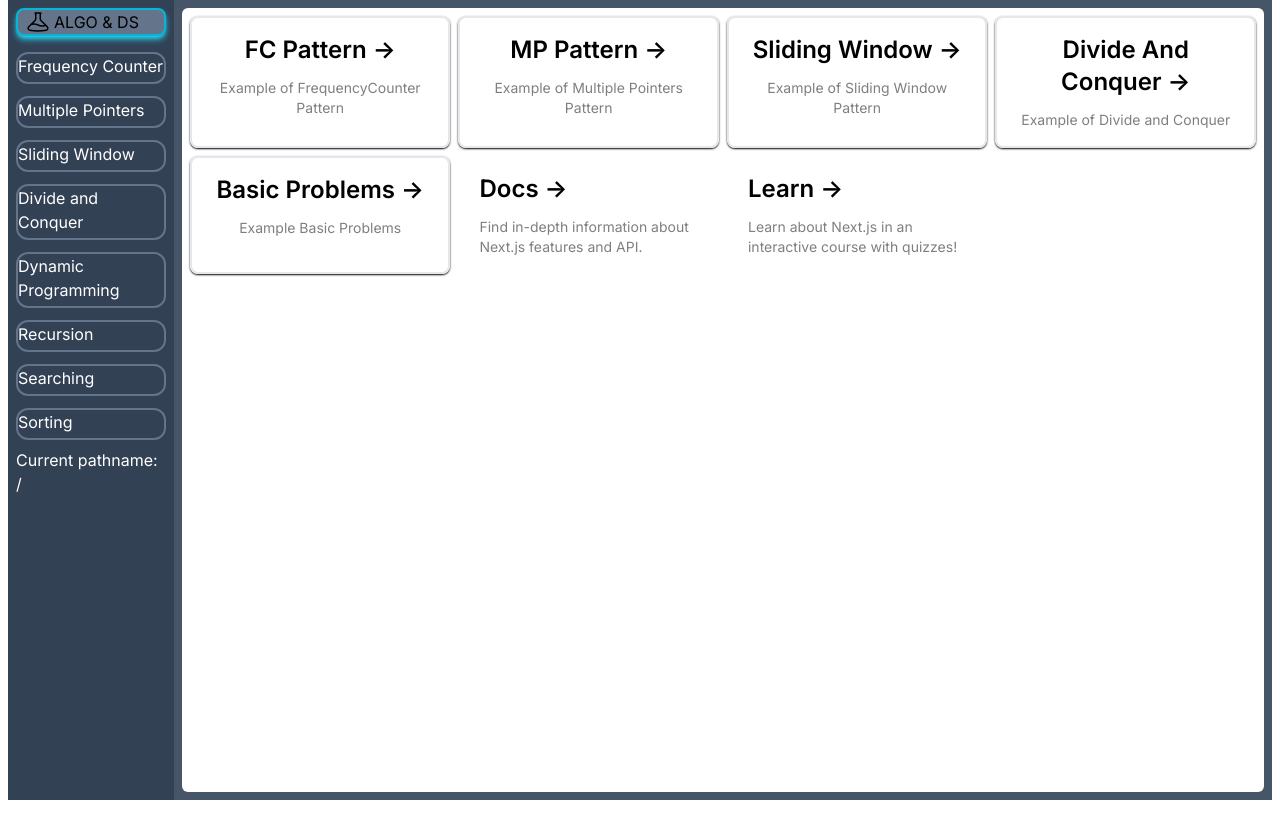
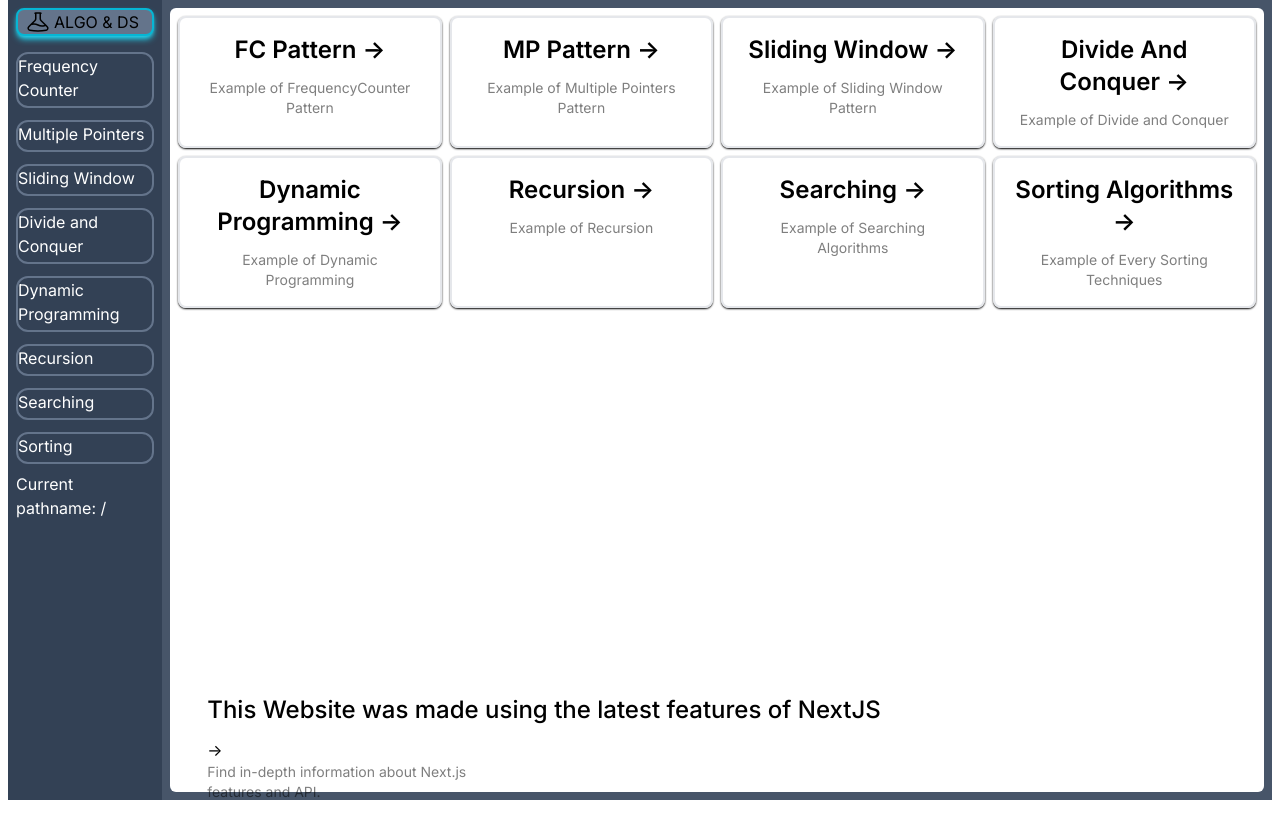
Before and after one commit to mehediasif/js-algorithms-and-data-structures, a Next.js app: page / in a window 1280 px wide. Built offline with nearby package versions, Linux system fonts and the light colour scheme.

Commit message:
Every Route is done

```diff
--- a/components/GridItems.jsx
+++ b/components/GridItems.jsx
@@ -2,6 +2,7 @@ import React from "react";
 import Link from "next/link";
 export default function GridItems() {
     return(
+      <>
         <div className="mb-16 grid gap-2 text-center lg:mb-0 lg:grid-cols-4 lg:text-left">
 
         <Link
@@ -69,56 +70,86 @@ export default function GridItems() {
         </Link>
 
         <Link
-          href={'/testiRt'}
+          href={'/dynamicProgramming'}
           className="gridItemsEach"
           rel="noopener noreferrer"
         >
         <h2 className={`mb-3 text-2xl font-semibold`}>
-            Basic Problems{' '}
+            Dynamic Programming{' '}
             <span className="inline-block transition-transform group-hover:translate-x-1 motion-reduce:transform-none">
               -&gt;
             </span>
           </h2>
           <p className={`m-0 max-w-[30ch] text-sm opacity-50`}>
-            Example Basic Problems
+            Example of Dynamic Programming
           </p>
         </Link>
-        <a
-          href="https://nextjs.org/docs?utm_source=create-next-app&utm_medium=appdir-template&utm_campaign=create-next-app"
-          className="group rounded-lg border border-transparent px-5 py-4 transition-colors hover:border-gray-300 hover:bg-gray-100 hover:dark:border-neutral-700 hover:dark:bg-neutral-800/30"
-          target="_blank"
+
+        <Link
+          href={'/recursion'}
+          className="gridItemsEach"
           rel="noopener noreferrer"
         >
-          <h2 className={`mb-3 text-2xl font-semibold`}>
-            Docs{' '}
+        <h2 className={`mb-3 text-2xl font-semibold`}>
+            Recursion{' '}
             <span className="inline-block transition-transform group-hover:translate-x-1 motion-reduce:transform-none">
               -&gt;
             </span>
           </h2>
           <p className={`m-0 max-w-[30ch] text-sm opacity-50`}>
-            Find in-depth information about Next.js features and API.
+            Example of Recursion
           </p>
-        </a>
+        </Link>
 
-        <a
-          href="https://nextjs.org/learn?utm_source=create-next-app&utm_medium=appdir-template-tw&utm_campaign=create-next-app"
-          className="group rounded-lg border border-transparent px-5 py-4 transition-colors hover:border-gray-300 hover:bg-gray-100 hover:dark:border-neutral-700 hover:dark:bg-neutral-800 hover:dark:bg-opacity-30"
-          target="_blank"
+        <Link
+          href={'/searching'}
+          className="gridItemsEach"
           rel="noopener noreferrer"
         >
-          <h2 className={`mb-3 text-2xl font-semibold`}>
-            Learn{' '}
+        <h2 className={`mb-3 text-2xl font-semibold`}>
+            Searching{' '}
             <span className="inline-block transition-transform group-hover:translate-x-1 motion-reduce:transform-none">
               -&gt;
             </span>
           </h2>
           <p className={`m-0 max-w-[30ch] text-sm opacity-50`}>
-            Learn about Next.js in an interactive course with&nbsp;quizzes!
+            Example of Searching Algorithms
           </p>
-        </a>
+        </Link>
 
-
+        <Link
+          href={'/sorting'}
+          className="gridItemsEach"
+          rel="noopener noreferrer"
+        >
+        <h2 className={`mb-3 text-2xl font-semibold`}>
+            Sorting Algorithms{' '}
+            <span className="inline-block transition-transform group-hover:translate-x-1 motion-reduce:transform-none">
+              -&gt;
+            </span>
+          </h2>
+          <p className={`m-0 max-w-[30ch] text-sm opacity-50`}>
+            Example of Every Sorting Techniques
+          </p>
+        </Link>
 
       </div>
+      <div className="relative top-2/3">
+
+      <div className="group rounded-lg border border-transparent absolute inset-x-5 bottom-0 px-2 py-4 transition-colors hover:border-gray-300 hover:bg-gray-100">
+      <h2 className={`mb-3 text-2xl font-medium`}>This Website was made using the latest features of NextJS</h2>
+      <Link
+          href="https://nextjs.org/docs?utm_source=create-next-app&utm_medium=appdir-template&utm_campaign=create-next-app"
+          target="_blank"
+          rel="noopener noreferrer"
+        >
+        <span className="inline-block transition-transform group-hover:translate-x-1 motion-reduce:transform-none">
+              -&gt;<p className={`m-0 max-w-[30ch] text-sm opacity-50`}>Find in-depth information about Next.js features and API.</p>
+        </span>
+      </Link>
+      </div>
+      </div>
+
+      </>
     )
 }
```
